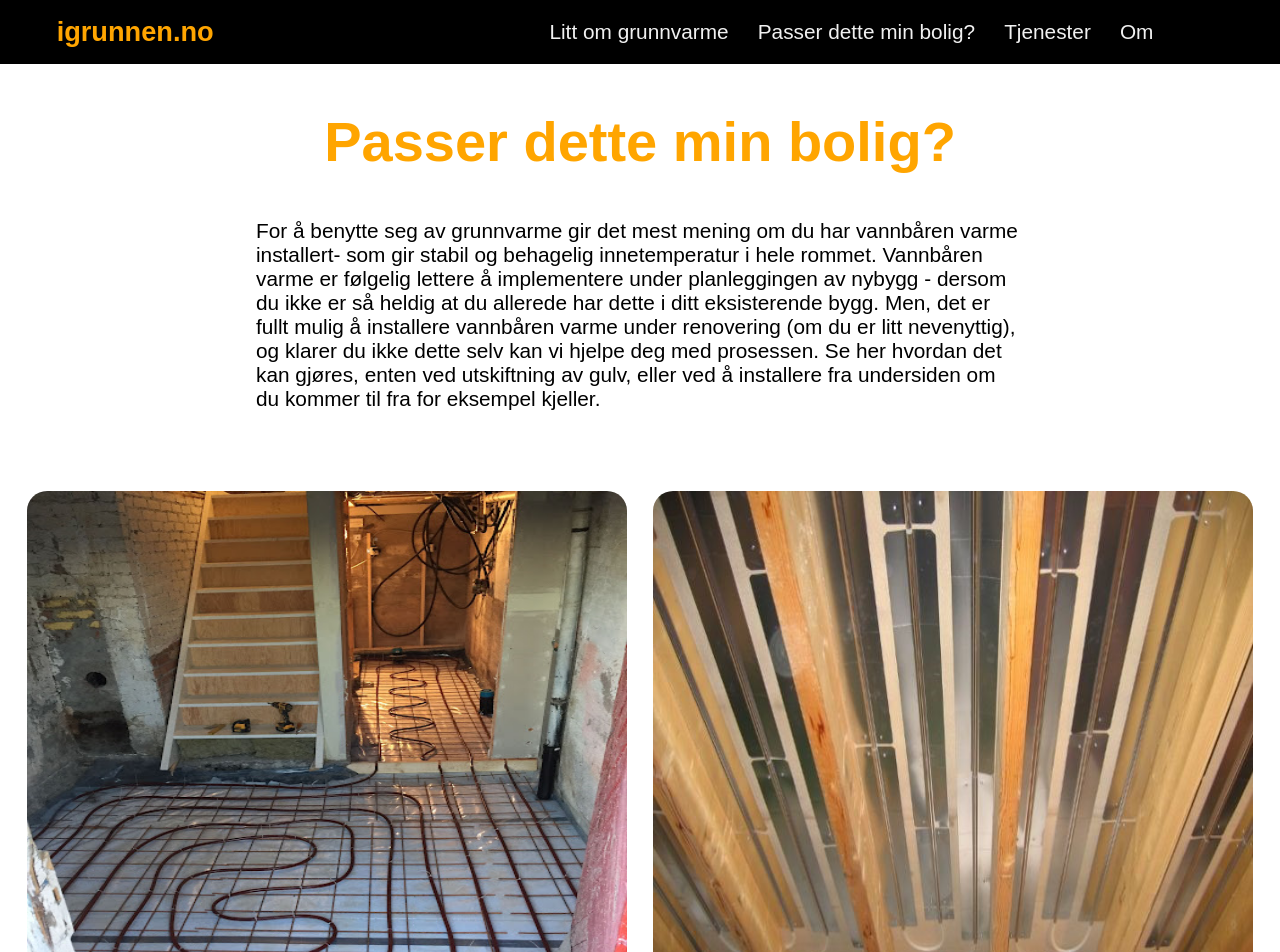
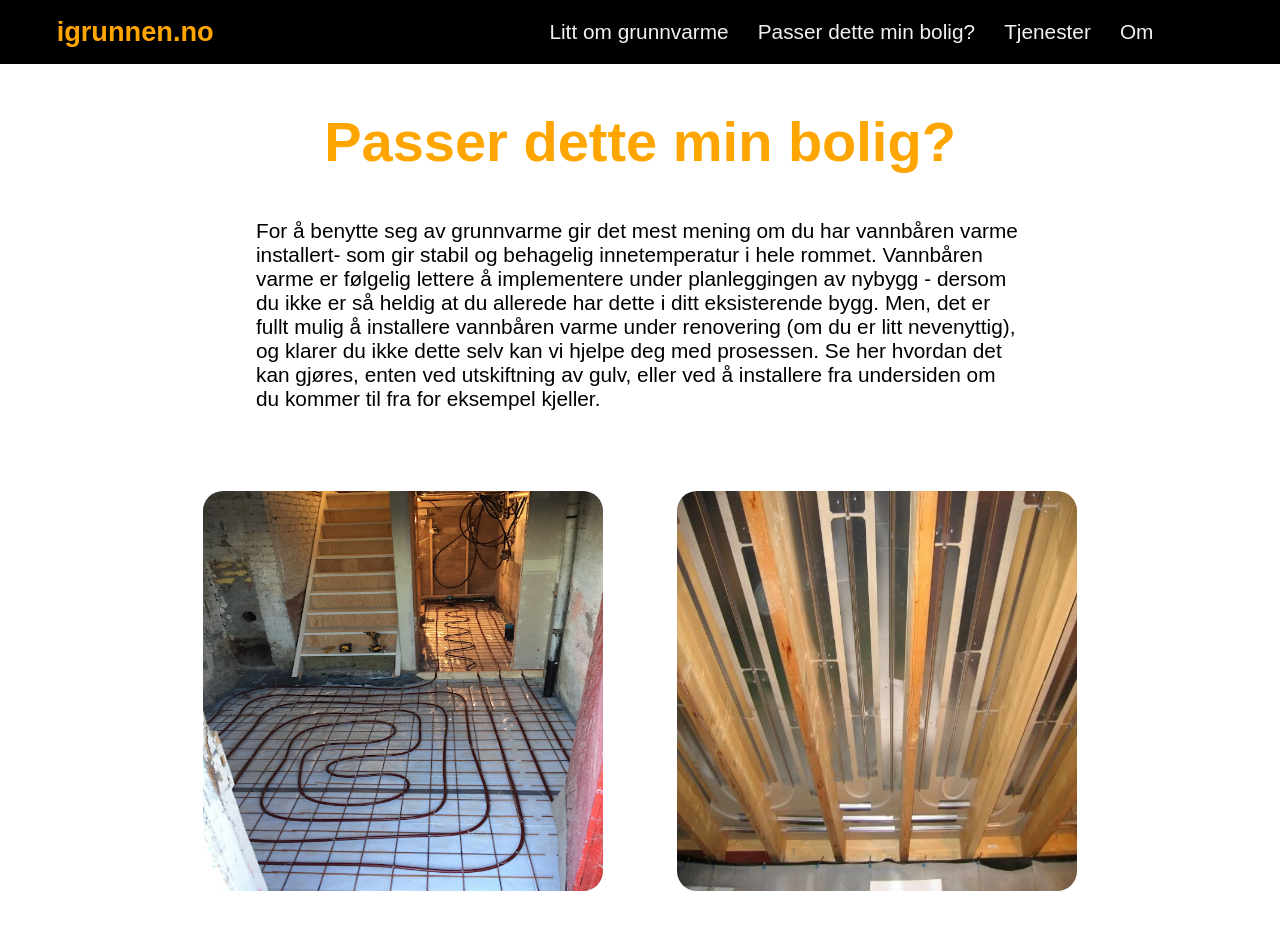
Before and after one commit to joar1/igrunn, a React (Create React App) app: page /tilgjenglig in a window 1280 px wide. Shown: the top 952 px of the page. Built offline with nearby package versions, Linux system fonts and the light colour scheme.

Commit message:
availability

```diff
--- a/src/pages/Availability.jsx
+++ b/src/pages/Availability.jsx
@@ -60,10 +60,10 @@ const ImageContainer = styled.div`
 	align-items: center;
 	justify-content: space-evenly;
 	margin: 5em auto;
-	width: 100%;
+	width: 80%;
 	img {
-		height: 600px;
-		width: 600px;
+		height: 400px;
+		width: 400px;
 		border-radius: 20px;
 	}
 `;
```
Also changed, not shown: public/logo192.png (deleted), public/logo512.png (deleted), 1 other file (tests, documents, lock files or other folders).
